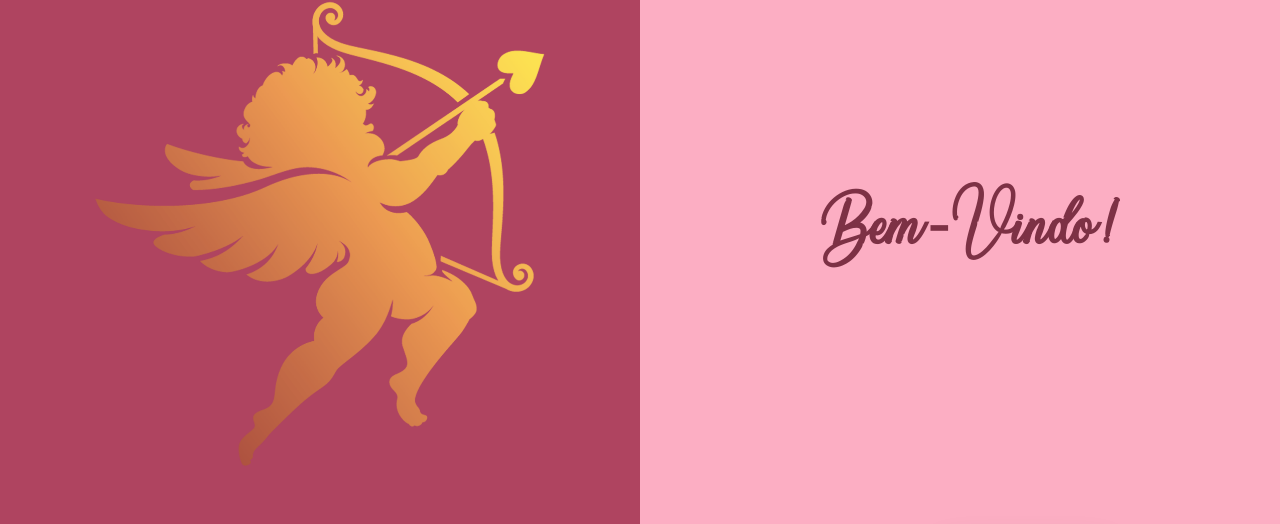
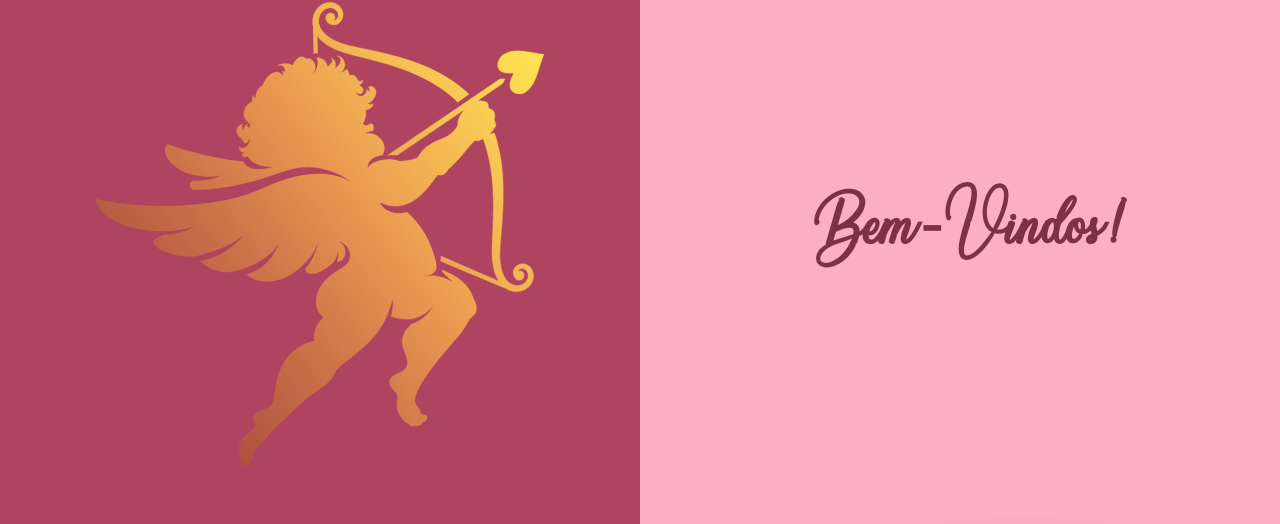
Before and after one commit to MIchelJoaquim/Site-Diz-que-me-amas, a plain HTML site: page index.html in a window 1280 px wide. Shown: the part 166-690 px from the top of the page. Drawn offline with nearby package versions, Linux system fonts and the light colour scheme.

Commit message:
Bem-vindos

```diff
--- a/index.html
+++ b/index.html
@@ -49,7 +49,7 @@
         <div class="text-painel " style="background-color: #FCAEC3; color: #7D3145;" data-aos="fade-down">
             <div>
 
-                <h2>Bem-Vindo!</h2>
+                <h2>Bem-Vindos!</h2>
                 <!-- <span class="call-word" style="font-family: Ageo-ligth;">Já Chegamos</span> -->
                 <!-- <span class="call-word" style="font-family: Ageo-ligth;">A partir do dia <span class="number">05</span> -->
                 <!-- e com muito amor para dar. -->
```
